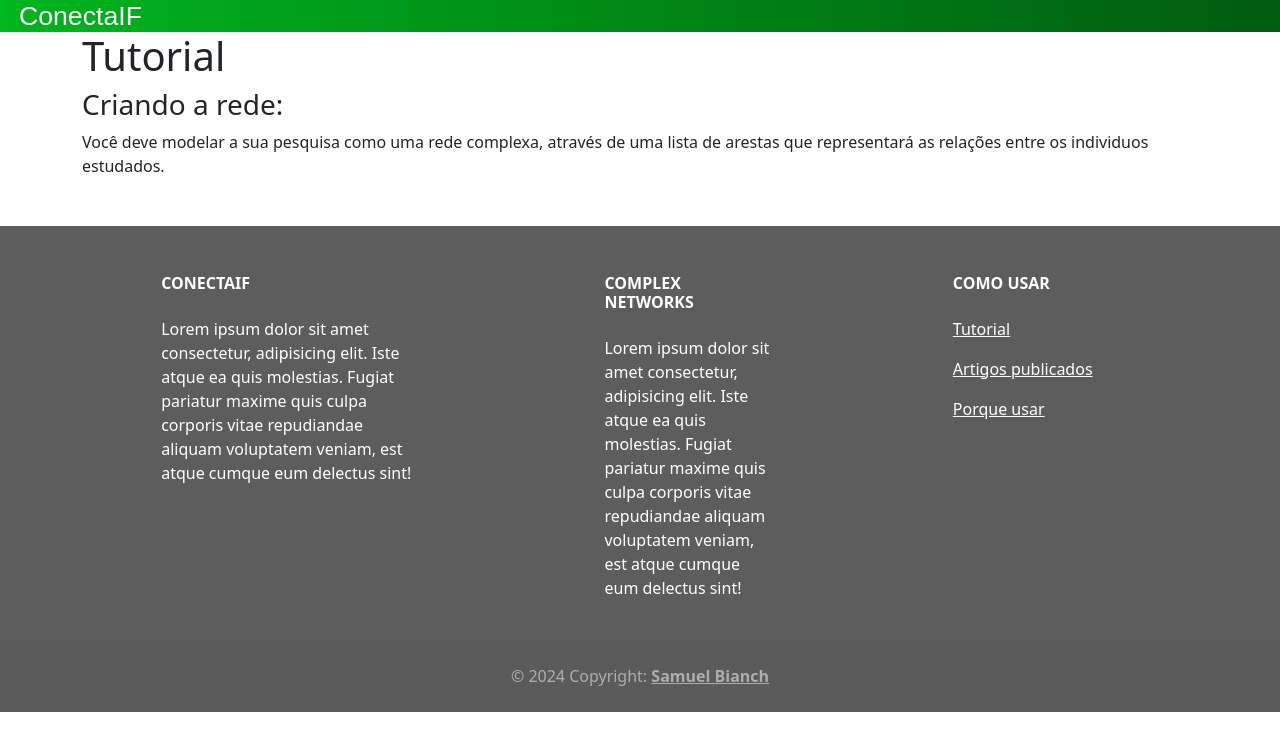
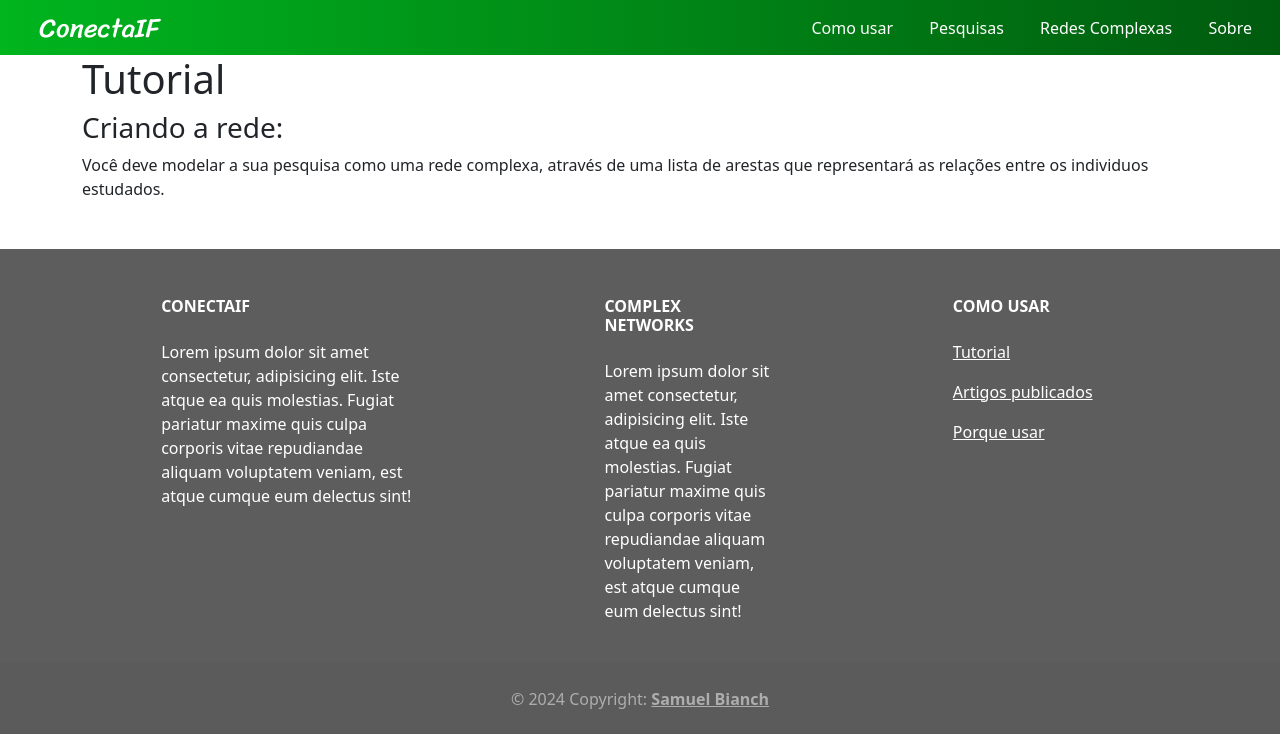
Before and after one commit to samuelbianch/NetMetrics, a Django app: page /como_fazer in a window 1280 px wide. Shown: the top 734 px of the page. Run offline with Django 4.2, Linux system fonts and the light colour scheme; some libraries are stand-ins or nearby versions.

Commit message:
:boom: feat: mudando pagina inicial

```diff
--- a/conectaif/urls.py
+++ b/conectaif/urls.py
@@ -6,4 +6,4 @@ from django.conf import settings
 urlpatterns = [
     path('admin/', admin.site.urls),
     path('', include('aplicacao.urls')),
-] + static(settings.STATIC_URL, document_root=settings.STATIC_ROOT)
+] + static(settings.STATIC_URL, document_root=settings.STATIC_ROOT) + static(settings.MEDIA_URL, document_root=settings.MEDIA_ROOT)
--- a/templates/partials/_nav.html
+++ b/templates/partials/_nav.html
@@ -1,12 +1,24 @@
+<link rel="preconnect" href="https://fonts.googleapis.com">
+<link rel="preconnect" href="https://fonts.gstatic.com" crossorigin>
+<link href="https://fonts.googleapis.com/css2?family=Sriracha&display=swap" rel="stylesheet">
 <nav class="navbar">
     <div class="container-fluid">
-      <a style="text-decoration: none;" href="{% url 'ConectaIF' %}"><span class="navbar-brand mb-0 h1" style="font-family: Rubiko iso, Arial, Helvetica, sans-serif;">ConectaIF</span></a>
+        <a style="text-decoration: none;" href="{% url 'ConectaIF' %}"><span class="navbar-brand mb-0 title ml-5">ConectaIF</span></a>
+        <div class="d-inline">
+            <a href="#" style="text-decoration: none;" class="p-3 text-white">Como usar</a>
+            <a href="#" style="text-decoration: none;" class="p-3 text-white">Pesquisas</a>
+            <a href="#" style="text-decoration: none;" class="p-3 text-white">Redes Complexas</a>
+            <a href="#" style="text-decoration: none;" class="p-3 text-white">Sobre</a>
+        </div>
     </div>
 </nav>
 
 <style>
-    .h1 {
-        margin-left: 5% !important;
+    .title {
+        font-family: "Sriracha", cursive;
+        font-weight: 400;
+        font-style: normal;
+        margin-left: 20% !important;
         color: #FFFFFF !important;
         font-size: 20pt !important;
     }
@@ -16,5 +28,6 @@
     nav .container-fluid {
         margin: 0 !important;
         background-image: linear-gradient(to right, #00B51E, #005B0F) !important;
+        height: 55px;
     }
 </style>
```
Also changed, not shown: templates/index.html (+33 -135 lines), templates/make_graph.html (added, +157 -0 lines), Rede-IFMT.svg (deleted), media/img/rede_exemplo.png (added), 4 other files.
